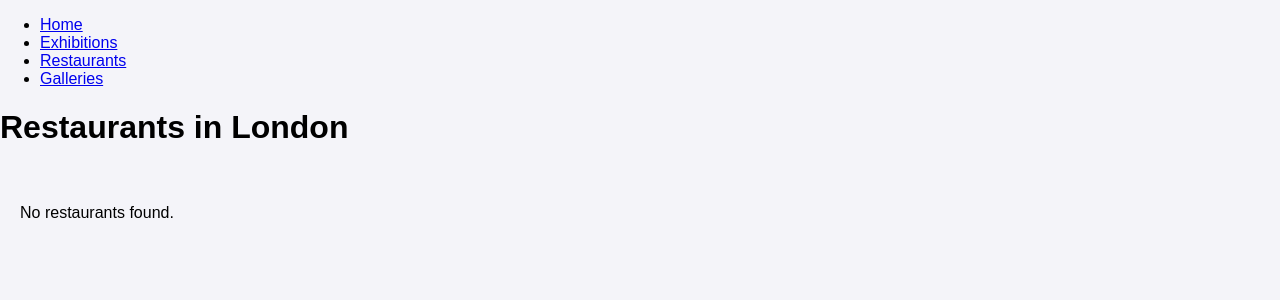
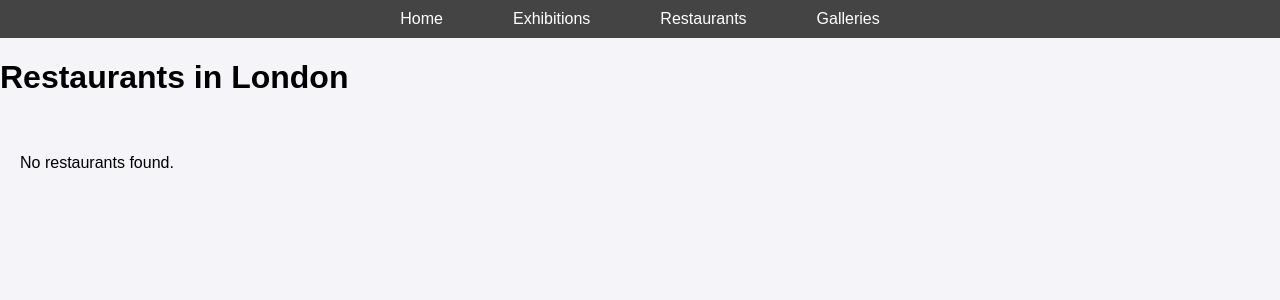
Before and after one commit to franfrancisco9/Museums_and_Restaurants_Board, a Flask app: page /restaurants in a window 1280 px wide. Shown: the top 300 px of the page. Run offline with Flask 3, Linux system fonts and the light colour scheme.

Commit message:
Semi Working Version

```diff
--- a/app.py
+++ b/app.py
@@ -89,6 +89,23 @@ def group_events_by_date(exhibitions):
                 })
     return condensed_events
 
+def group_events_by_planned_dates(exhibitions):
+    events = []
+    for exhibition in exhibitions:
+        if 'planned_dates' in exhibition and exhibition['planned_dates']:
+            for date in exhibition['planned_dates']:
+                start = date.split(' - ')[0].strip()
+                print(start)
+                end = date.split(' - ')[1].strip()
+                print(end)
+                events.append({
+                    'title': exhibition['exhibition_name'],
+                    'start': start,
+                    'end': end,
+                    'id': 'exhibition-' + str(exhibitions.index(exhibition) + 1)
+                })
+    return events
+
 def save_selected_exhibitions(exhibitions):
     # save dictionaries to json file
     with open(selected_exhibitions_file, 'w') as f:
@@ -112,7 +129,7 @@ def index():
         exhibition['exhibition_description'] = str(exhibition.get('exhibition_description', ''))
         exhibition['planned_dates'] = exhibition.get('planned_dates', [])
 
-    events = group_events_by_date(selected_exhibitions)
+    events = group_events_by_planned_dates(selected_exhibitions)
 
     return render_template('index.html', cities=cities, exhibitions=selected_exhibitions, events=events)
 
--- a/static/css/styles.css
+++ b/static/css/styles.css
@@ -8,8 +8,32 @@ body {
 header {
     background-color: #333;
     color: white;
-    padding: 10px 0;
+    padding: 20px 0;
     text-align: center;
+}
+
+nav ul {
+    list-style-type: none;
+    padding: 0;
+    margin: 0;
+    background-color: #444;
+    display: flex;
+    justify-content: center;
+}
+
+nav ul li {
+    margin: 0 15px;
+}
+
+nav ul li a {
+    color: white;
+    text-decoration: none;
+    padding: 10px 20px;
+    display: block;
+}
+
+nav ul li a:hover {
+    background-color: #555;
 }
 
 .city-selection {
@@ -49,12 +73,12 @@ header {
     margin: 15px;
     border-radius: 10px;
     overflow: hidden;
-    height: 300px;  /* Fixed height */
     transition: transform 0.2s;
     display: flex;
     flex-direction: column;
     justify-content: space-between;
     cursor: pointer;
+    height: 400px;
 }
 
 .card:hover, .card.highlight {
@@ -64,18 +88,18 @@ header {
 
 .card-image {
     width: 100%;
-    height: 150px;  /* Fixed height for the image container */
+    height: 200px;
     overflow: hidden;
 }
 
 .card-image img {
     width: 100%;
     height: 100%;
-    object-fit: cover;  /* Ensures the image covers the container without distortion */
+    object-fit: cover;
 }
 
 .card-content {
-    padding: 10px; /* Reduced padding */
+    padding: 10px;
     text-align: left;
     flex-grow: 1;
     display: flex;
@@ -84,7 +108,7 @@ header {
 }
 
 .card-content h3 {
-    margin: 0 0 5px 0; /* Reduced margin */
+    margin: 0 0 5px 0;
     color: #333;
     font-size: 1.2em;
 }
@@ -92,7 +116,7 @@ header {
 .card-content p {
     margin: 5px 0;
     color: #666;
-    font-size: 0.9em; /* Smaller font size */
+    font-size: 0.9em;
 }
 
 .description {
@@ -111,11 +135,11 @@ header {
     background-color: #f44336;
     color: white;
     border: none;
-    padding: 8px 12px; /* Reduced padding */
+    padding: 8px 12px;
     text-align: center;
     text-decoration: none;
     display: inline-block;
-    font-size: 12px; /* Reduced font size */
+    font-size: 12px;
     margin: 10px 0;
     cursor: pointer;
     border-radius: 5px;
--- a/templates/index.html
+++ b/templates/index.html
@@ -72,6 +72,7 @@
 
     <script>
         $(document).ready(function() {
+            console.log("Events data: ", {{ events | tojson }}); // Debug print
             $('#main-calendar').fullCalendar({
                 height: '50%',
                 events: {{ events | tojson }},
```
